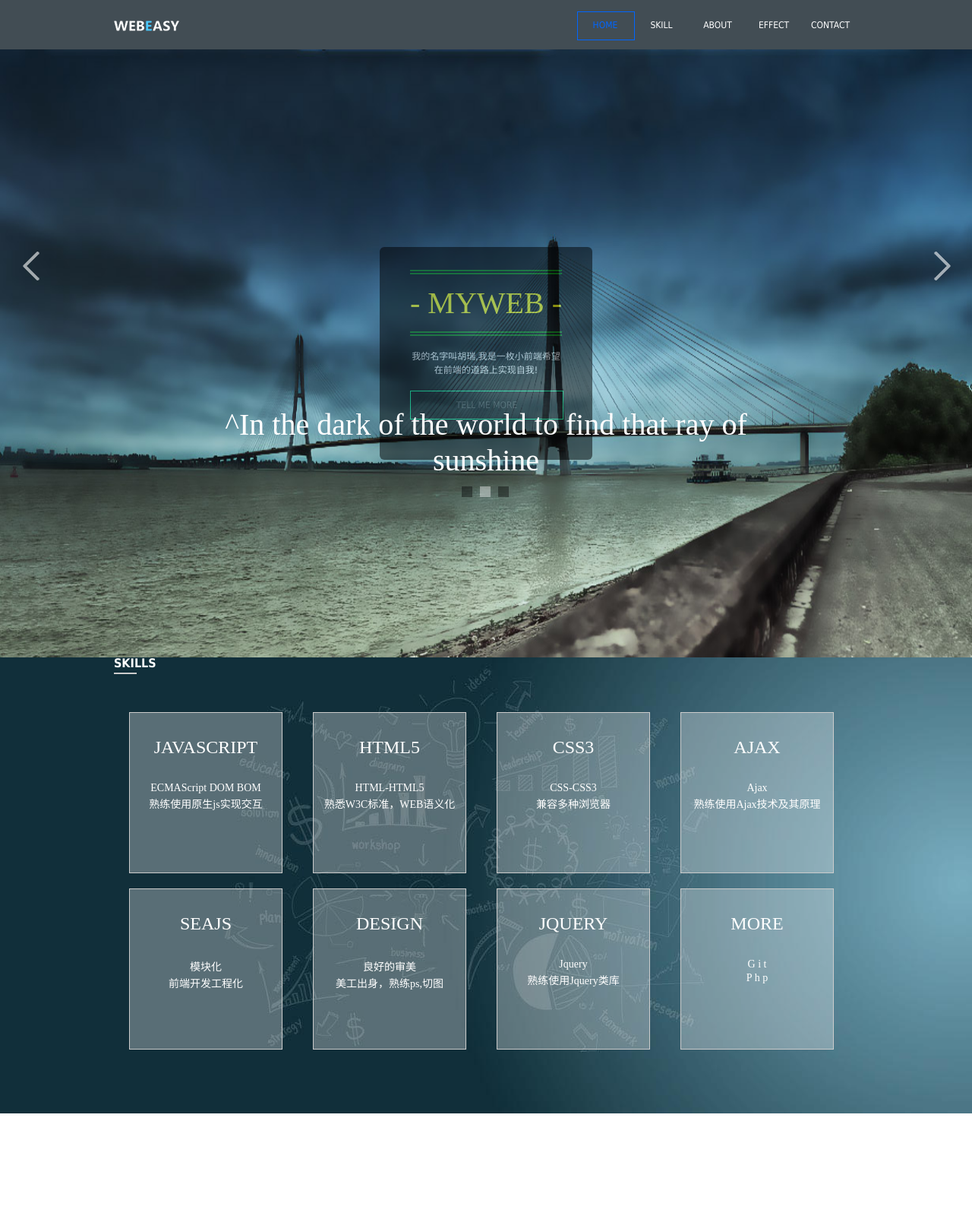
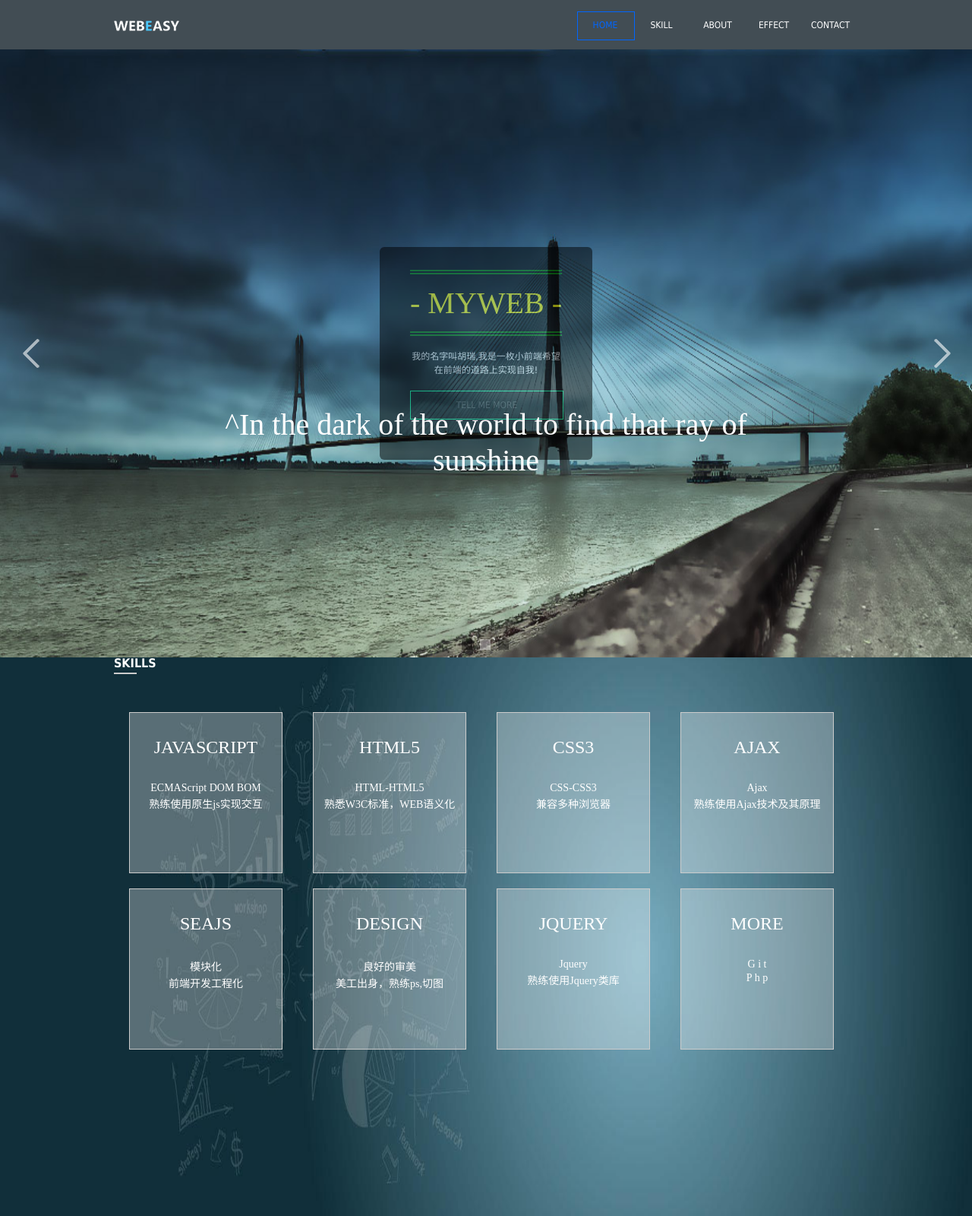
Before and after one commit to hurui00/hurui00.github.io, a plain HTML site: page index.html in a window 1280 px wide. Shown: the top 1600 px of the page at 76% size. Drawn offline with Linux system fonts and the light colour scheme.

Commit message:
第四版

```diff
--- a/css/main.css
+++ b/css/main.css
@@ -17,10 +17,10 @@
 .ul1 li{ color:#FFF; float:left; width:50px; height:36px; text-align:center; line-height:36px; padding:0 12px;}
 .ul1 li.active_write{ color:#06F;}
 .tab ul { width:100%; height:100%; position:relative;}
-#lf,#rt{ width:60px; height:60px; opacity:.6;}
-#lf{ position:absolute; top:320px; left:10px; z-index:1;background:url(../img/left.png) no-repeat;}
-#rt{ position:absolute; top:320px; right:10px;background:url(../img/right.png) no-repeat;}
-#radius{ position:absolute; top:640px; left:50%; z-index:10; margin-left:-32px;}
+#lf,#rt{ width:60px; height:60px; opacity:.6; margin-top:-30px;position:absolute; top:50%;}
+#lf{  left:10px; z-index:1;background:url(../img/left.png) no-repeat;}
+#rt{ right:10px;background:url(../img/right.png) no-repeat;}
+#radius{ position:absolute; bottom:10px; left:50%; z-index:10; margin-left:-32px;}
 #radius a{ display:block; width:14px; height:14px; background:#000; float:left;
 margin-right:10px; opacity:.4;filter:alpha(opacity:40);}
 #radius a.active{ background:#fff;}
@@ -44,12 +44,9 @@ background:url(../img2/0.jpg) no-repeat;
 transform: translateZ(1px);-webkit-transform: translateZ(1px);}
 #fan .page .back{background:url(../img2/1.jpg) no-repeat; z-index:1;
 transform: scale(-1,1) translateZ(-1px);-webkit-transform: scale(-1,1) translateZ(-1px);}
-
-
-
-
+.tab{ position:relative;}
 .tab ul li{width:100%; height:100%; display:none;}
-.tab ul li img{width:100%; height:100%;}
+.tab ul li img{width:100%; height:100%; background-size:100% 100%; -webkit-background-size:100% 100%;}
 .tab ul li div.web{ margin-left:-140px; margin-top:-140px; width:280px; height:280px; background:#000; opacity:0.5; border-radius:6px; position:absolute;top:50%; left:50%;}
 .tab ul li div.web span{ display:block; width:200px; height:2px; background:green; margin:2px 40px;}
 .line{ margin-top:30px;}
@@ -60,13 +57,13 @@ transform: scale(-1,1) translateZ(-1px);-webkit-transform: scale(-1,1) translate
 .btn{ width:200px; height:36px; line-height:36px; text-align:center; border:1px solid #0F9;
  margin-top:18px; margin-left:40px;}
  .eng{ width:800px; position:absolute; left:50%; margin-left:-400px; text-align:center; font:40px bold; color:#fff; top:470px;}
- .skill{width:100%; background:url(../img/bg_hb.jpg) no-repeat;}
+ .skill{width:100%; background:url(../img/bg_hb.jpg) no-repeat; background-size:100% 100%; -webkit-background-size:100% 100%;}
  .skill .skill-box{ width:980px; height:100%; margin:0 auto;}
 
  .bar_btm{ height:2px; width:30px; background:#ccc; display:block; margin-top:4px;}
 
  .xinxi{ margin-top:68px;}
- .effect { width:100%;background:url(../img/bg_sky.jpeg) no-repeat; position:relative;}
+ .effect { width:100%;background:url(../img/bg_sky.jpeg) no-repeat; position:relative;-webkit-background-size:100% 100%; background-size:100% 100%;}
  .effect .effect-box{ width:980px; margin:0 auto; height:100%; position:relative;}
 
  .effect .show{cursor:pointer;position:absolute; top:0px; left:50%; margin-left:-30px; color:#fff;
@@ -85,7 +82,7 @@ transform: scale(-1,1) translateZ(-1px);-webkit-transform: scale(-1,1) translate
  .portrait{transition:all 1s ease; width:120px; height:120px; border-radius:50%; background:url(../img/mt.png) no-repeat; margin-right:48px;border:1px solid #ccc;}
  .portrait:hover{transform:rotate(360deg);-webkit-transform:rotate(360deg);}
  .about_box{ width:980px; margin:0 auto; -background:#ccc; height:100%; position:relative;}
- .about{ width:100%;background:url(../img/bg.png) no-repeat;}
+ .about{ width:100%;background:url(../img/bg.png) no-repeat;-webkit-background-size:100% 100%; background-size:100% 100%;}
  .about .s1{ display:block; height:42px; width:78px; border:1px solid #FF0; float:left; margin-right:24px;}
  .jx1 .s1{ margin-left:37px; margin-bottom:12px;}
 .jieshao{ padding:10px; width:360px; height:260px; border: 1px solid #ccc; border-radius:4px; margin-top:68px; }
@@ -95,7 +92,7 @@ transform: scale(-1,1) translateZ(-1px);-webkit-transform: scale(-1,1) translate
 #jieshao span{ font:24px "宋体"; color:#fff; opacity:0;filter:alpha(opacity:0);}
 .jx1,.jx2{text-align:center; line-height:42px; color:#0FF;}
 .list .eft{ background:rgba(255,255,255,0.3); border:1px solid #ccc;}
-.contact{ width:100%;background:url(../img/bg_last.jpg) no-repeat; position:relative;}
+.contact{ width:100%;background:url(../img/bg_last.jpg) no-repeat; position:relative;-webkit-background-size:100% 100%; background-size:100% 100%;}
 .contact_box{ width:980px; margin:0 auto;}
 .contact .em{ position:absolute; left:50%; top:50%; margin-left:-214px; margin-top:-180px;}
 .contact .em img{ margin-top:20px; margin-bottom:20px;}
```
